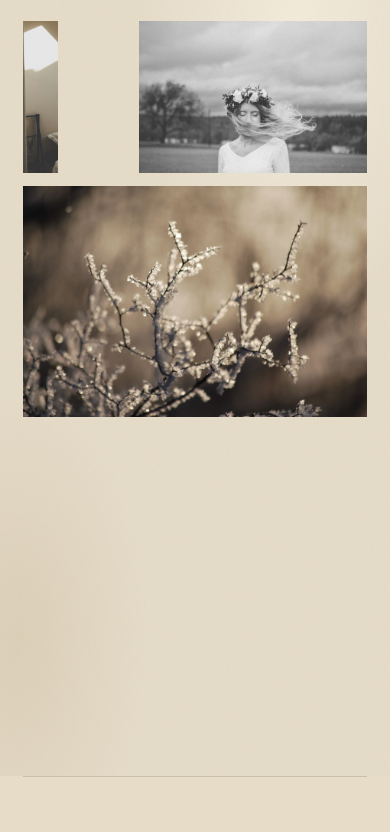
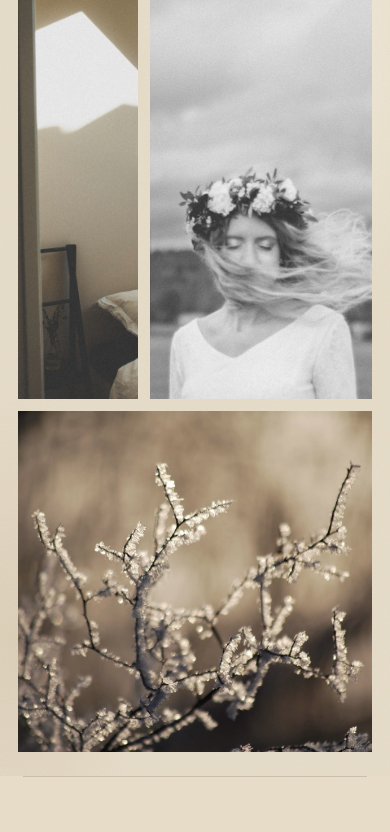
Before and after one commit to louisreid/ofclay, a website: page index.html in a window 390 px wide. Shown: the part 68-900 px from the top of the page. Drawn offline with nearby package versions, Linux system fonts and the light colour scheme.

Commit message:
Fill the viewport fold with the photo grid on load.
Scale the composition to remaining height below the brand.

Co-authored-by: Cursor <cursoragent@cursor.com>

```diff
--- a/styles.css
+++ b/styles.css
@@ -82,14 +82,16 @@ body {
 .fold {
   display: flex;
   flex-direction: column;
+  height: 100dvh;
   min-height: 100dvh;
-  padding: 1.75rem clamp(1.5rem, 4vw, 2.75rem) 2.5rem;
+  padding: 1.5rem clamp(1.5rem, 4vw, 2.75rem) 1.75rem;
+  box-sizing: border-box;
 }
 
 .brand {
   flex: 0 0 auto;
-  width: min(38rem, 72vw);
-  margin: 0 auto clamp(1.75rem, 4.5vh, 2.75rem);
+  width: min(56rem, 86vw);
+  margin: 0 auto clamp(1rem, 2.5vh, 1.75rem);
   text-align: right;
 }
 
@@ -102,12 +104,13 @@ body {
 }
 
 .portfolio {
-  flex: 0 1 auto;
+  flex: 1 1 auto;
   align-self: center;
-  display: flex;
-  flex-direction: column;
-  gap: clamp(0.85rem, 1.8vw, 1.15rem);
-  width: min(38rem, 72vw);
+  display: grid;
+  grid-template-rows: 1.15fr 0.85fr;
+  gap: clamp(0.75rem, 1.5vw, 1.1rem);
+  width: min(56rem, 86vw);
+  min-height: 0;
   margin: 0 auto;
 }
 
@@ -115,7 +118,9 @@ body {
   display: grid;
   grid-template-columns: 0.62fr 1.38fr;
   align-items: stretch;
-  gap: clamp(0.85rem, 1.8vw, 1.15rem);
+  gap: clamp(0.75rem, 1.5vw, 1.1rem);
+  min-height: 0;
+  height: 100%;
 }
 
 .study {
@@ -124,6 +129,9 @@ body {
   margin: 0;
   padding: 0;
   border: 0;
+  width: 100%;
+  height: 100%;
+  min-height: 0;
   background: transparent;
   cursor: zoom-in;
   appearance: none;
@@ -139,7 +147,8 @@ body {
 .study img {
   display: block;
   width: 100%;
-  height: auto;
+  height: 100%;
+  object-fit: cover;
   transition: filter 0.5s ease;
   filter: saturate(0.94) contrast(0.99);
 }
@@ -148,28 +157,16 @@ body {
   filter: saturate(1) contrast(1);
 }
 
-/* B/W landscape sets the row height; portrait crops to match */
+.study--portrait img {
+  object-position: 55% 40%;
+}
+
 .study--wide img {
-  width: 100%;
-  height: auto;
   object-position: center 28%;
 }
 
-.study--portrait {
-  min-height: 100%;
-}
-
-.study--portrait img {
-  position: absolute;
-  inset: 0;
-  width: 100%;
-  height: 100%;
-  object-fit: cover;
-  object-position: 55% 40%;
-}
-
-.study--base {
-  width: 100%;
+.study--base img {
+  object-position: center;
 }
 
 .contact {
@@ -306,17 +303,20 @@ body.is-lightbox {
 
 @media (max-width: 800px) {
   .fold {
-    padding: 1.5rem 1.25rem 2rem;
+    padding: 1.25rem 1.15rem 1.5rem;
   }
 
   .brand,
   .portfolio {
-    width: min(100%, 88vw);
+    width: min(100%, 92vw);
   }
 
-  .study--portrait {
-    flex-basis: 34%;
-    width: 34%;
+  .portfolio {
+    grid-template-rows: 1.05fr 0.9fr;
+  }
+
+  .portfolio__top {
+    grid-template-columns: 0.7fr 1.3fr;
   }
 
   .atmosphere__plane {
```
